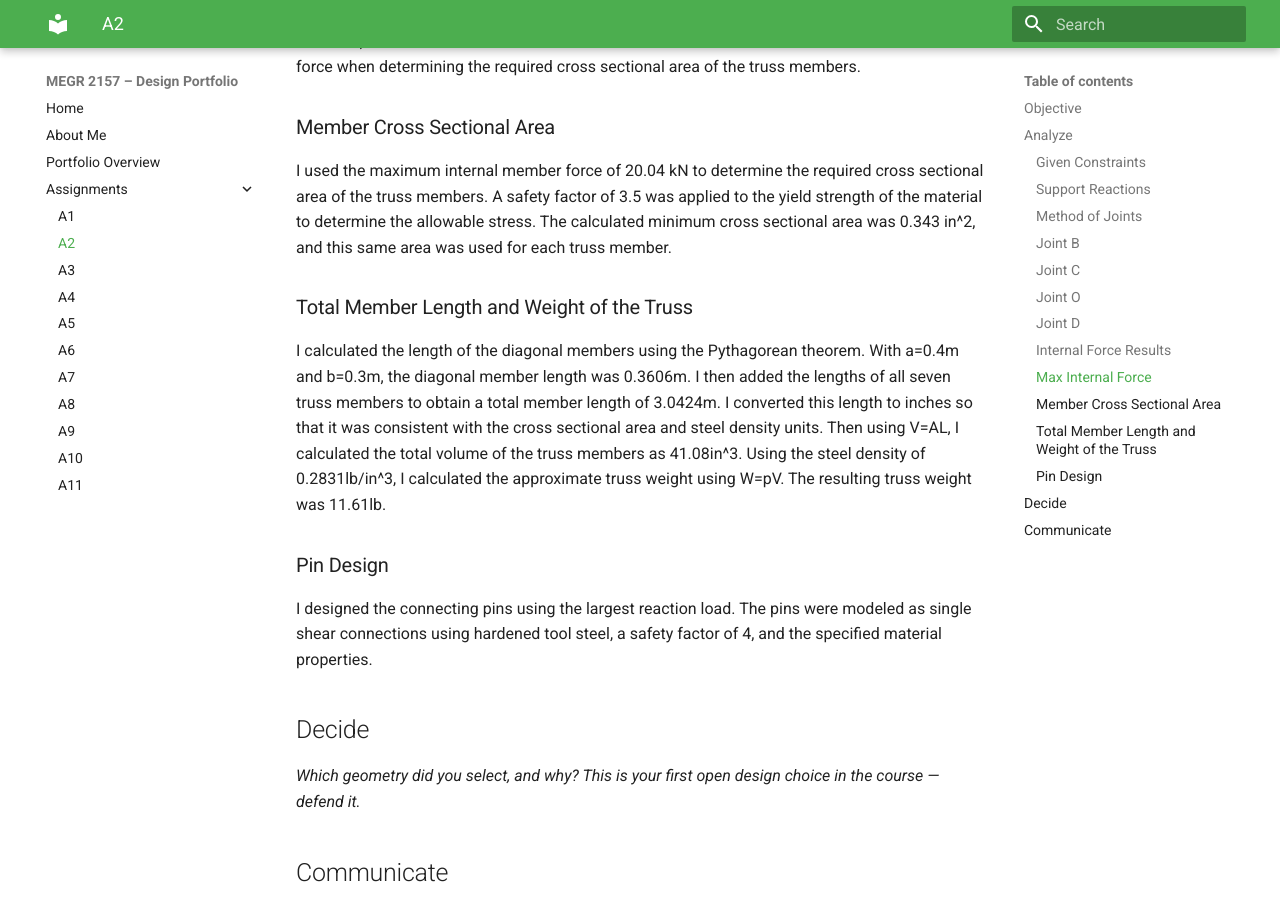
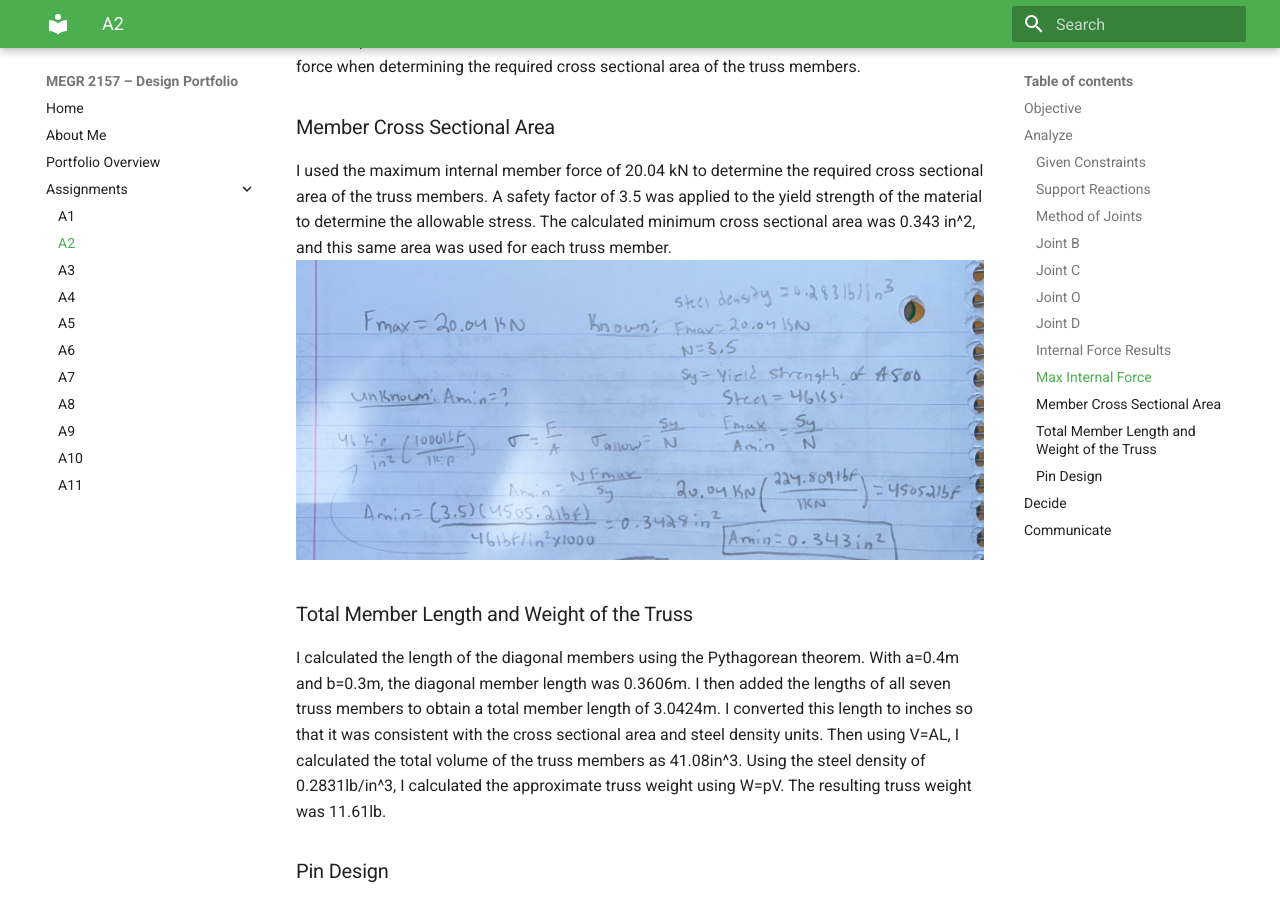
Before and after one commit to Mtrombl2/design-projects-portfolio, an MkDocs documentation site: the page built from docs/assignments/A02/index.md, in a window 1280 px wide and 900 px high, scrolled down 3683 px. Built offline with MkDocs 1.6.1 and Material for MkDocs 9.7.7, drawn with Linux system fonts in a browser that asks for light colours.

Commit message:
Update index.md with calculations and diagram
Added a diagram for the cross sectional area and detailed calculations for total member length and weight.

```diff
--- a/docs/assignments/A02/index.md
+++ b/docs/assignments/A02/index.md
@@ -36,6 +36,7 @@ After solving for the internal forces in each member, I compared the magnitudes
 
 ### Member Cross Sectional Area
 I used the maximum internal member force of 20.04 kN to determine the required cross sectional area of the truss members. A safety factor of 3.5 was applied to the yield strength of the material to determine the allowable stress. The calculated minimum cross sectional area was 0.343 in^2, and this same area was used for each truss member.
+![Cross Sectional Area](CrossSection.jpg)
 
 ### Total Member Length and Weight of the Truss
 I calculated the length of the diagonal members using the Pythagorean theorem. With a=0.4m and b=0.3m, the diagonal member length was 0.3606m. I then added the lengths of all seven truss members to obtain a total member length of 3.0424m. I converted this length to inches so that it was consistent with the cross sectional area and steel density units. Then using V=AL, I calculated the total volume of the truss members as 41.08in^3. Using the steel density of 0.2831lb/in^3, I calculated the approximate truss weight using W=pV. The resulting truss weight was 11.61lb.
```
